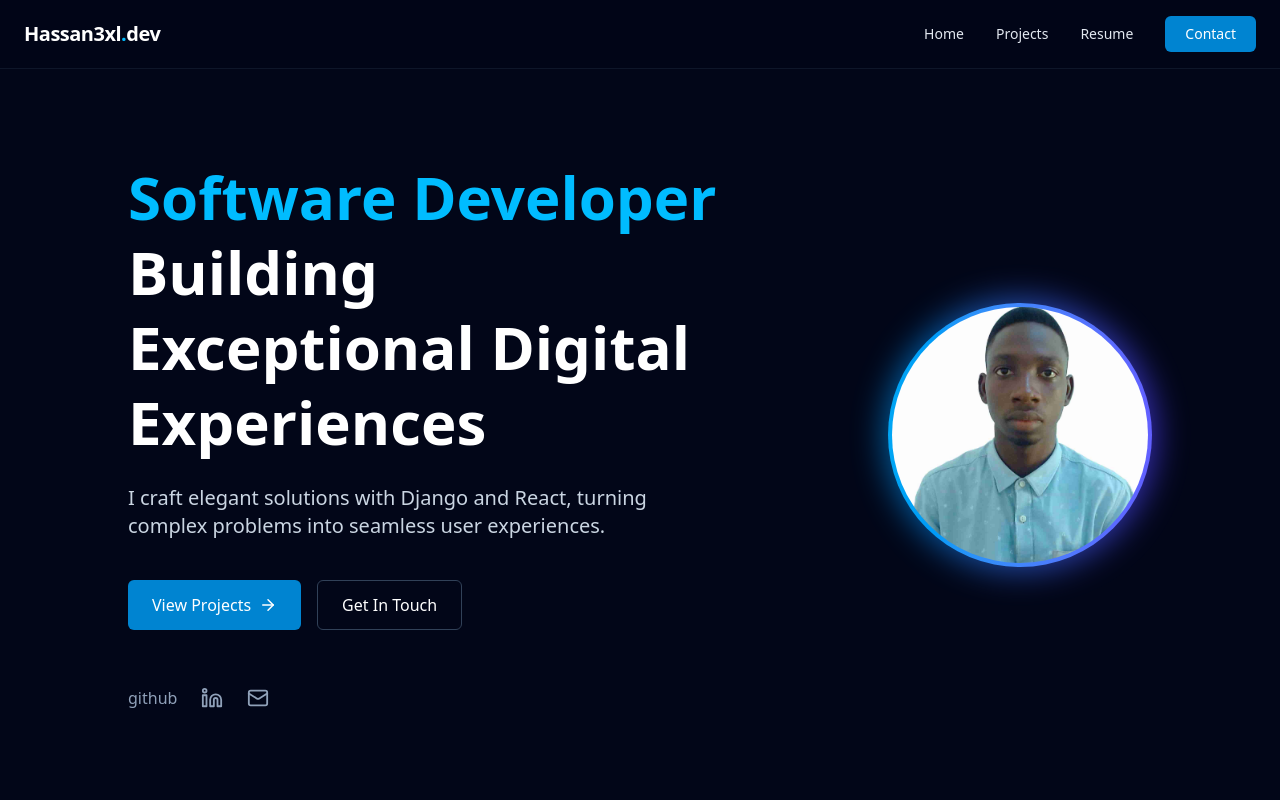
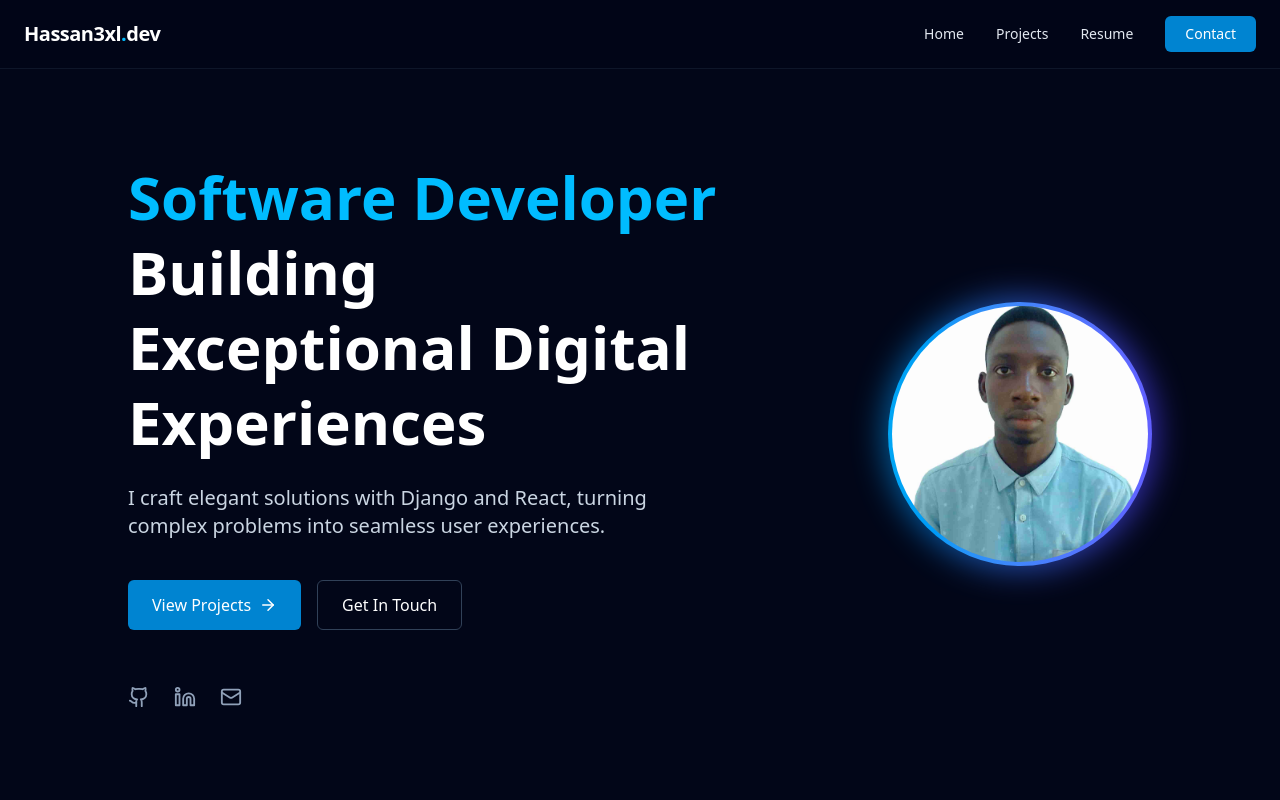
Before and after one commit to hassan3xl/hassan3xl, a React (Vite) app: page / in a window 1280 px wide. Shown: the top 800 px of the page. Built offline with nearby package versions, Linux system fonts and the light colour scheme.

Commit message:
fixed icon

```diff
--- a/src/components/Home.jsx
+++ b/src/components/Home.jsx
@@ -3,11 +3,11 @@ import { Link } from "react-router-dom";
 import {
 	Menu,
 	X,
-	// GitHub,
 	Linkedin,
 	Mail,
 	ExternalLink,
 	ArrowRight,
+	GithubIcon,
 } from "lucide-react";
 import profileImage from "../assets/images/hassane.jpg";
 import Navbar from "./Navbar";
@@ -91,8 +91,7 @@ const Home = () => {
 										rel="noopener noreferrer"
 										className="text-slate-400 hover:text-white transition-colors"
 									>
-										{/* <GitHub size={22} /> */}
-										github
+										<GithubIcon size={22} />
 									</a>
 									<a
 										href="https://linkedin.com"
@@ -333,8 +332,7 @@ const Home = () => {
 								rel="noopener noreferrer"
 								className="text-slate-400 hover:text-white transition-colors"
 							>
-								{/* <GitHub size={18} /> */}
-								github
+								<GithubIcon size={18} />
 							</a>
 							<a
 								href="https://linkedin.com"
```
